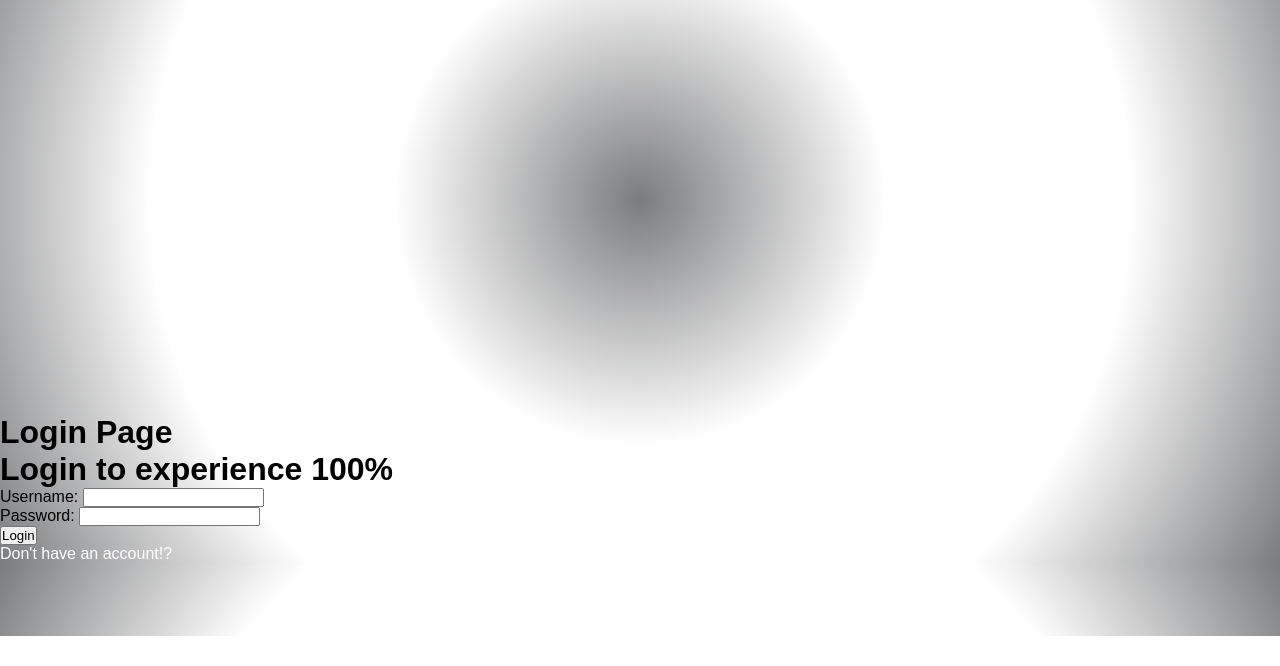
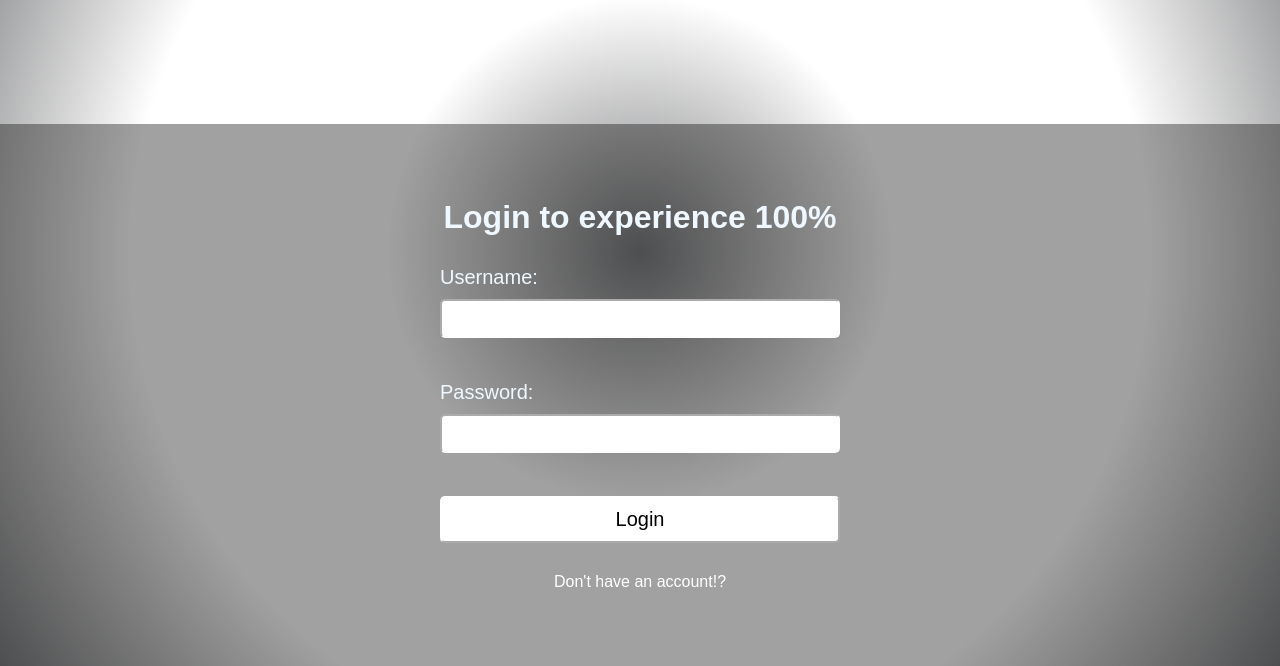
Before and after one commit to Jasan33/Redtype, a Flask app: page /login in a window 1280 px wide. Shown: the part 164-830 px from the top of the page. Before the commit the page ends 800 px from the top, so only its background shows below. Run offline with Flask 3, Linux system fonts and the light colour scheme; some libraries are stand-ins or nearby versions.

Commit message:
UPDATED: login header for other pages to work

```diff
--- a/templates/login.html
+++ b/templates/login.html
@@ -32,12 +32,11 @@
     <div class="circle4"></div>
     <div class="circle5"></div>
     <div id="settings">
-    <img class="logo" src="{{ url_for('static', filename='images/redtype_simple_design_logo0923.png') }}">
+        <img class="logo" src="{{ url_for('static', filename='images/Redtype_logo_temp.png') }}">
         <p>settings coming soon</p>
     </div>
     <div id="profile">
-    <img class="logo" src="{{ url_for('static', filename='images/redtype_simple_design_logo0923.png') }}">
-    <div class="information">
+        <img class="logo" src="{{ url_for('static', filename='images/Redtype_logo_temp.png') }}">
         <p id="usernames">
                 {% if username %}
             <div class="profile_structure">
@@ -57,7 +56,6 @@
             {% endif %}
         </p>
     </div>
-</div>
     {% with messages = get_flashed_messages(with_categories=True) %}
       {% if messages %}
         <ul class="flashes">
@@ -68,16 +66,17 @@
       {% endif %}
     {% endwith %}
 
-    <h1>Login Page</h1>
+    <div class="login_and_register_main">
         <h1>Login to experience 100%</h1>
-    <form action="{{ url_for('login') }}" method="POST">
+        <form action="{{ url_for('login') }}" method="POST" class="login_and_register_form">
             <label for="username">Username:</label>
-        <input type="text" id="username" name="username" required><br>
+            <input class="height" type="text" id="username" name="username" required><br>
             <label for="password">Password:</label>
-        <input type="password" id="password" name="password" required><br>
-        <button type="submit">Login</button>
+            <input class="height" type="password" id="password" name="password" required><br>
+            <button class="submit_button" type="submit">Login</button>
         </form>
         <a href="{{ url_for('register') }}">Don't have an account!?</a>
+    </div>
     <script src="{{url_for('static', filename='script.js')}}"></script>
 </body>
 </html>
```
Lines whose indentation alone changed are shown as unchanged.
